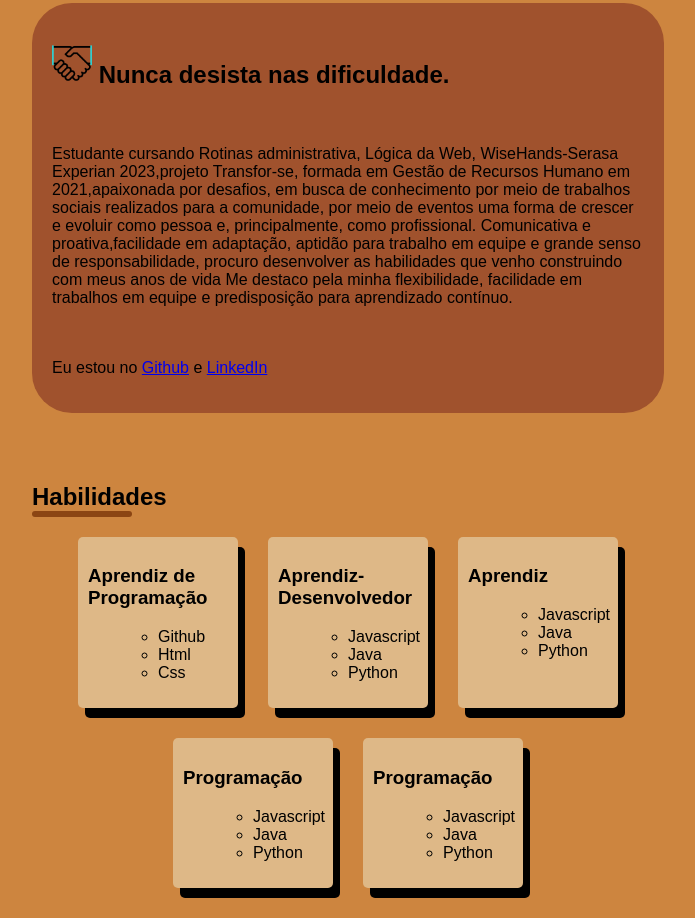
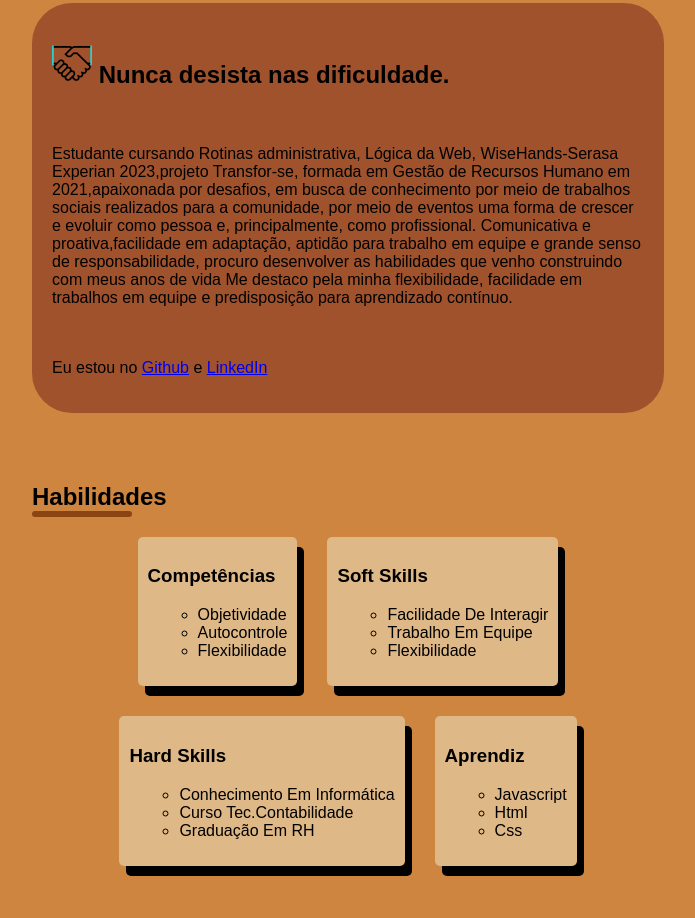
Before and after one commit to LinsMille/Elisangela-Bittencourt-Portfolio, a plain HTML site: page index.html in a window 1280 px wide. Shown: the part 395-1313 px from the top of the page, without its empty margins (292-987 px from the left). After the commit the page ends 1291 px from the top, so only its background shows below. Drawn offline with Linux system fonts and the light colour scheme.

Commit message:
pagina de trabalho

```diff
--- a/assets/styles/index.css
+++ b/assets/styles/index.css
@@ -22,12 +22,12 @@
     border-radius: 5px;
     padding: 10px;
     box-shadow: 7px 10px; color: black;
-    max-width: 140px;
-    min-width: 130px;
+    max-width: 500px;
+    min-width: 100px;
 }
 
 .skills-container > div > ul {
-    margin-left:  30px;
+    margin-left:  10px;
     list-style: circle;
 }
 .skills-container > div > ul > li {
--- a/assets/styles/projects.css
+++ b/assets/styles/projects.css
@@ -46,4 +46,6 @@
 }
 
 .project-image-container{
+    width: 90%;
     align-self: center;
+}
--- a/index.html
+++ b/index.html
@@ -56,44 +56,37 @@ Me destaco pela minha flexibilidade, facilidade em trabalhos em equipe e predisp
             <h2 class="title">Habilidades</h2>
             <div class="skills-container">
                 <div>
-                    <h3>Aprendiz de Programação</h3>
+                    <h3>Competências</h3>
                     <ul>
-                        <li>Github</li>
-                        <li>Html</HTML></li>
-                        <li>css</li>
+                        <li>Objetividade</li>
+                        <li>Autocontrole</HTML></li>
+                        <li>flexibilidade</li>
                     </ul>
                 </div>
                 <div>
-                    <h3>Aprendiz-Desenvolvedor</h3>
+                    <h3>Soft Skills</h3>
                     <ul>
-                        <li>javascript</li>
-                        <li>java</li>
-                        <li>python</li>
+                        <li>Facilidade de Interagir</li>
+                        <li>Trabalho em Equipe</li>
+                        <li>flexibilidade</li>
+                    </ul>
+                </div>
+                <div>
+                    <h3>Hard Skills</h3>
+                    <ul>
+                        <li>Conhecimento em Informática</li>
+                        <li>Curso Tec.Contabilidade</li>
+                        <li>Graduação em RH</li>
                     </ul>
                 </div>
                 <div>
                     <h3>Aprendiz</h3>
                     <ul>
-                        <li>javascript</li>
-                        <li>java</li>
-                        <li>python</li>
+                        <li>Javascript</li>
+                        <li>Html</li>
+                        <li>Css</li>
                     </ul>
-                </div>
-                <div>
-                    <h3>Programação</h3>
-                    <ul>
-                        <li>javascript</li>
-                        <li>java</li>
-                        <li>python</li>
-                    </ul>
-                </div>
-                <div>
-                    <h3>Programação</h3>
-                    <ul>
-                        <li>javascript</li>
-                        <li>java</li>
-                        <li>python</li>
-                    </ul>
+
                 </div>
             </div>
         </section>
```
Also changed, not shown: projects.html (+2 -17 lines), works.html (+16 -22 lines).
